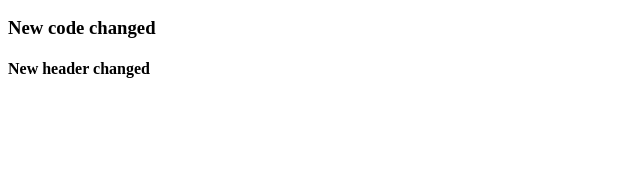
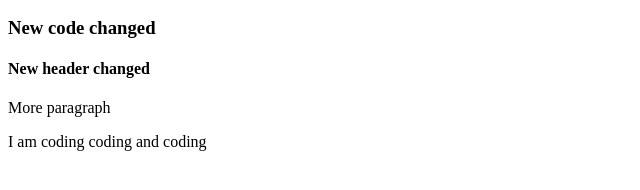
Before and after one commit to nnsisily/my-second-repo, a plain HTML site: page index.html in a window 1280 px wide. Shown: the part 110-300 px from the top of the page, without its empty margins (0-640 px from the left). Drawn offline with Linux system fonts and the light colour scheme.

Commit message:
styles added

```diff
--- a/index.html
+++ b/index.html
@@ -11,5 +11,7 @@
     <h2>Mama i can code now</h2>
     <h3>New code changed</h3>
     <h4>New header changed</h4>
+    <p>More paragraph</p>
+    <p>I am coding coding and coding</p>
 </body>
 </html>
```
Also changed, not shown: style.css (added).
